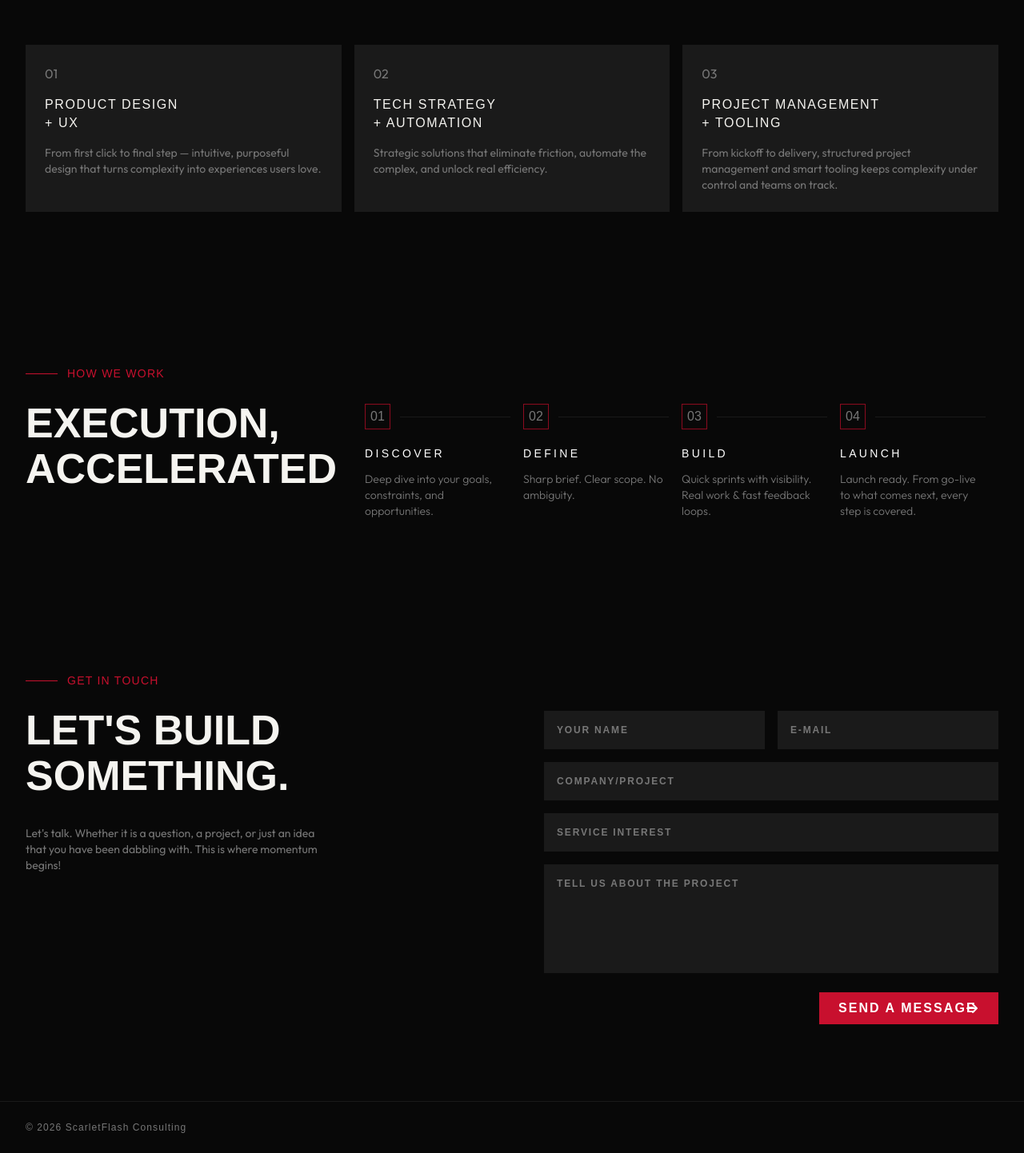
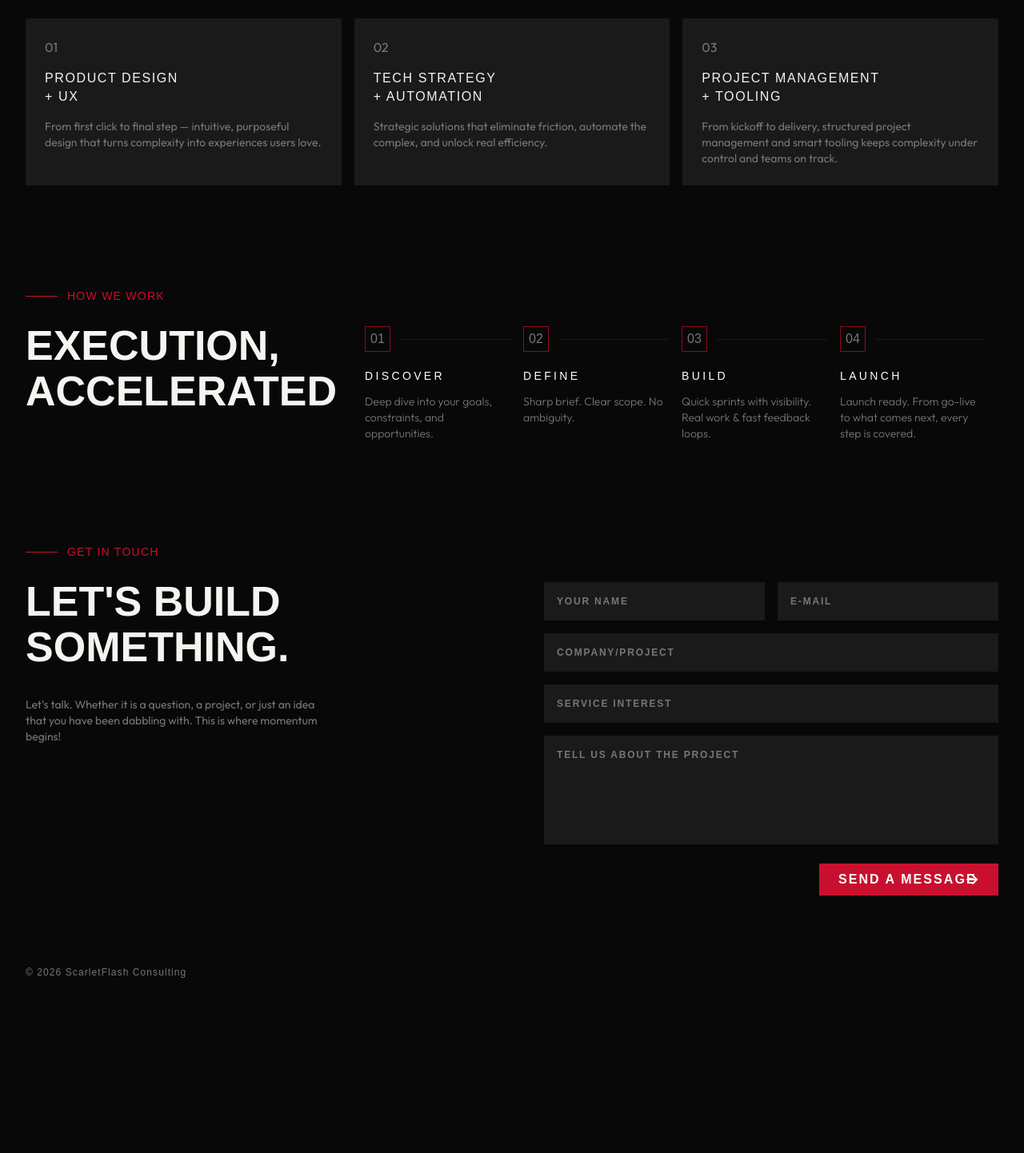
Before and after one commit to arunvsarma/scarletflash, a Next.js app: page / in a window 1280 px wide. Shown: the part 931-2373 px from the top of the page at 80% size. After the commit the page ends 2179 px from the top, so only its background shows below. Built offline with nearby package versions, Linux system fonts and the light colour scheme; a web font is replaced by a local one.

Commit message:
Few minor design tweaks

```diff
--- a/app/components/Desktop.tsx
+++ b/app/components/Desktop.tsx
@@ -176,7 +176,7 @@ function WhatWeDo() {
   return (
     <section
       id="services"
-      className="py-16 lg:py-24 scroll-mt-16 lg:scroll-mt-24"
+      className="py-16 lg:py-16 scroll-mt-16 lg:scroll-mt-16"
       aria-labelledby="services-heading"
     >
       <div className="max-w-[1440px] mx-auto px-4 sm:px-8">
@@ -269,7 +269,7 @@ function HowWeWork() {
   return (
     <section
       id="process"
-      className="py-16 lg:py-24 scroll-mt-16 lg:scroll-mt-24"
+      className="py-16 lg:py-16 scroll-mt-16 lg:scroll-mt-16"
       aria-labelledby="process-heading"
     >
       <div className="max-w-[1440px] mx-auto px-4 sm:px-8">
@@ -323,7 +323,7 @@ function GetInTouch() {
   return (
     <section
       id="contact"
-      className="py-16 lg:py-24 scroll-mt-16 lg:scroll-mt-24"
+      className="py-16 lg:py-16 scroll-mt-16 lg:scroll-mt-16"
       aria-labelledby="contact-heading"
     >
       <div className="max-w-[1440px] mx-auto px-4 sm:px-8">
@@ -365,7 +365,7 @@ function GetInTouch() {
 
 function Footer() {
   return (
-    <footer className="border-t border-[#1a1a1a] py-6">
+    <footer className="py-6">
       <div className="max-w-[1440px] mx-auto px-4 sm:px-8">
         <p
           className="text-[#777] text-xs tracking-[1.08px]"
--- a/app/components/Navbar.tsx
+++ b/app/components/Navbar.tsx
@@ -47,7 +47,7 @@ export default function Navbar() {
 
   return (
     <header
-      className="sticky top-0 z-50 border-b border-[#1a1a1a]"
+      className="sticky top-0 z-50"
       style={{ background: "rgba(8,8,8,0.95)", backdropFilter: "blur(8px)" }}
     >
       <div className="max-w-[1440px] mx-auto px-4 sm:px-8 flex items-center justify-between h-16 lg:h-24">
```
